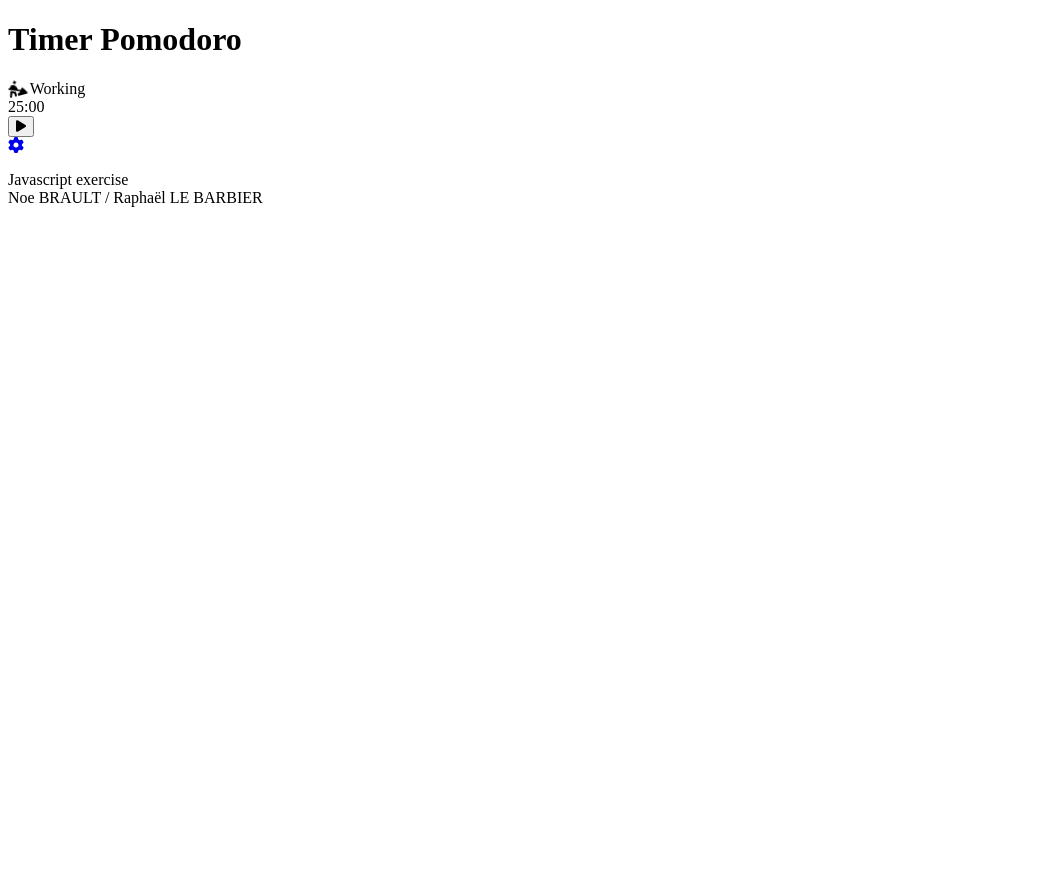
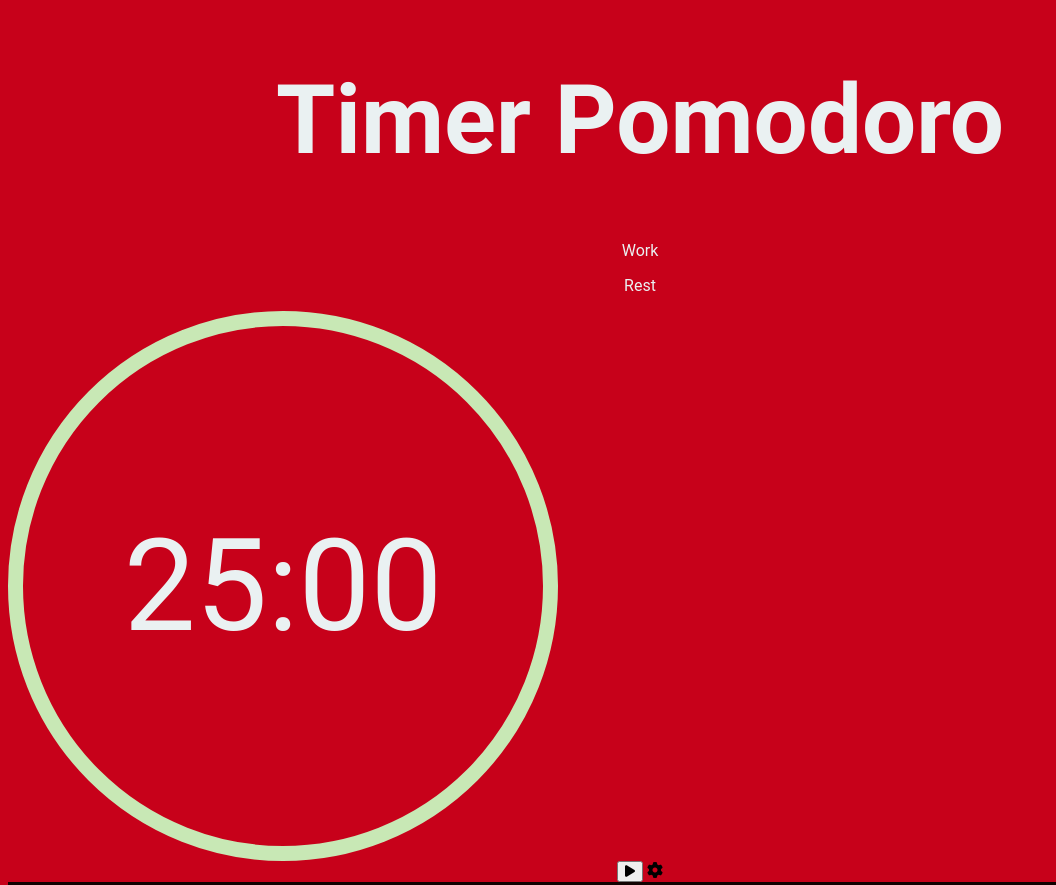
Before and after one commit to Drygnos/Pomodoro, a plain HTML site: page index.html in a window 1280 px wide. Shown: the top 885 px of the page, without its empty margins (0-1056 px from the left). Before the commit the page ends 800 px from the top, so only its background shows below. Drawn offline with Linux system fonts and the light colour scheme.

Commit message:
css dosen't work

```diff
--- a/index.html
+++ b/index.html
@@ -10,19 +10,24 @@
 <body>
     <h1>Timer Pomodoro</h1>
 
-    <div id='working'>
-        <i class="fa-solid fa-person-digging fa-shake"></i> Working
-    </div><!--<i class="fa-solid fa-bed"></i>-->
+    <div class="container">
+        <p>Work</p>
+        <p>Rest</p>
+    </div>
 
-    <div class="circle">
-        <div id='timer'> 25:00 </div>
+    <div class="chrono">
+        <div class="circle">
+            <div id='timer'>
+                <p>25:00</p>
+            </div>
+        </div>
     </div>
 
     <div class="box">
         <button id="buttonLaunchReset"><i class="fa-solid fa-play"></i></button><!--<i class="fa-solid fa-arrow-rotate-left"></i>-->
+        <a href="#settings"><i class="fa-solid fa-gear"></i></a>
     </div>
 
-    <a href="#settings"><i class="fa-solid fa-gear"></i></a>
 
     <!--modal window-->
     <div id="settings" class="modal">
--- a/script.js
+++ b/script.js
@@ -39,7 +39,6 @@ button.addEventListener('click', () => {
     } else { //button is in "reset" mode
         window.clearTimeout(chrono);
         button.innerHTML = '<i class="fa-solid fa-play"></i>';
-        workingIcon.innerHTML = '<i class="fa-solid fa-person-digging fa-shake"></i> Travail';
         seconds = secondsSelected;
         minutes = minutesSelected;
         hours = hoursSelected;
@@ -68,12 +67,10 @@ function addSecond() {
             seconds = secondsSelected;
             minutes = minutesSelected;
             hours = hoursSelected;
-            workingIcon.innerHTML = '<i class="fa-solid fa-person-digging fa-shake"></i> Travail';
         } else { // end of working time
             seconds = pauseSeconds;
             minutes = pauseMinutes;
             hours = pauseHours;
-            workingIcon.innerHTML = '<i class="fa-solid fa-bed fa-bounce"></i> Repos';
         }
         chrono = window.setInterval(addSecond, 1000);
     }
--- a/style.css
+++ b/style.css
@@ -8,9 +8,63 @@
   --footer: #110201;
 }
 
-#settings.a{
+html {
+  font-family: 'Roboto', sans-serif;
+  text-align: center;
+  background-color: var(--color-primary);
+}
+
+p,
+h1 {
+  color: var(--color-font);
+}
+
+h1 {
+  font-size: 6rem;
+}
+
+a{
   color: black;
+}
 
+body {
+  justify-content: center;
+}
+
+.chrono {
+  justify-content: center;
+}
+
+.circle {
+  display: flex;
+  justify-content: center;
+  align-items: center;
+  position: relative;
+  width: 520px;
+  height: 520px;
+  border-radius: 50%;
+  background-color: var(--color-primary);
+  border: 15px solid var(--color-secondary);
+}
+
+#timer {
+  position: relative;
+  display: flex;
+  font-size: 8rem;
+  color: var(--color-font);
+}
+
+#timer p:nth-of-type(2) {
+  position: relative;
+  top: -0.5rem;
+  margin-inline: 1rem;
+}
+
+footer {
+  width: 100%;
+  padding: 50px 10px;
+  background-color: var(--footer);
+  color: var(--color-font);
 }
 
 .modal {
```
